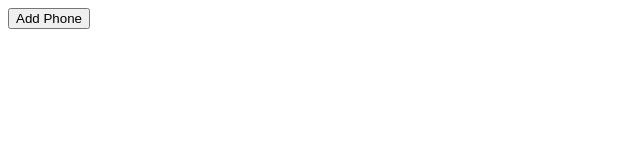
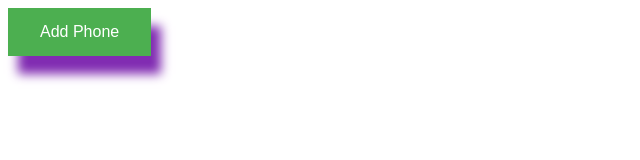
Before and after one commit to Laufer4u/deliveryManager, an Electron app: page web/index.html in a window 800 px wide. Shown: the whole page, without its empty margins (0-640 px from the left). Drawn offline with Linux system fonts and the light colour scheme.

Commit message:
Style for tagName 'button'
purple shadow

```diff
--- a/web/css/style.css
+++ b/web/css/style.css
@@ -2,3 +2,14 @@
 body {
     color: blue;
 }
+button {
+    background-color: #4CAF50; /* Green */
+    border: none;
+    color: white;
+    padding: 15px 32px;
+    text-align: center;
+    text-decoration: none;
+    display: inline-block;
+    font-size: 16px;
+    box-shadow: 10px 18px 10px #812cb2;
+  }
```
